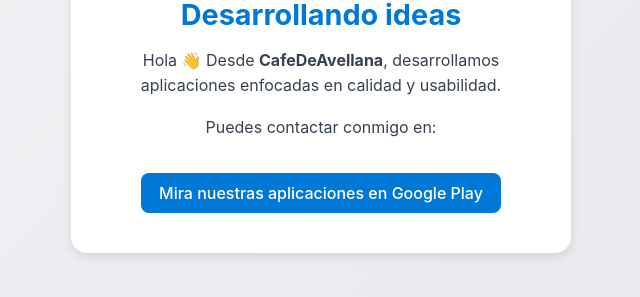
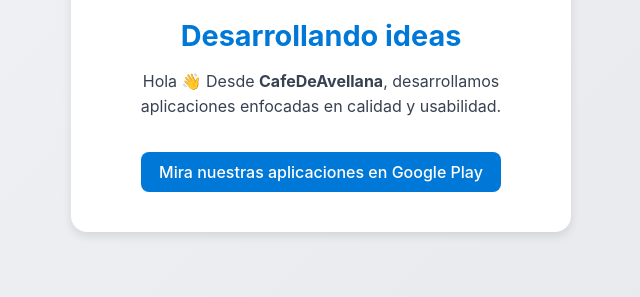
Before and after one commit to CafeDeAvellana/cafedeavellana.github.io, a plain HTML site: page index.html in a window 1280 px wide. Shown: the part 345-642 px from the top of the page, without its empty margins (319-959 px from the left). Drawn offline with Linux system fonts and the light colour scheme.

Commit message:
Update index.html

```diff
--- a/index.html
+++ b/index.html
@@ -71,7 +71,6 @@
     <img src="https://lh3.googleusercontent.com/a/ACg8ocKbrLg-54quWGiz5CRgk8HvOqCZwyhDLGOzTWV7LXb66fI3ILo=s360-c-no" alt="Logo Android" />
     <h1>Desarrollando ideas</h1>
     <p>Hola 👋 Desde <strong>CafeDeAvellana</strong>, desarrollamos aplicaciones enfocadas en calidad y usabilidad.</p>
-    <p>Puedes contactar conmigo en:</p>
     <a class="btn" href="https://play.google.com/store/apps/developer?id=CafeDeAvellana" target="_blank">
       Mira nuestras aplicaciones en Google Play
     </a>
```
